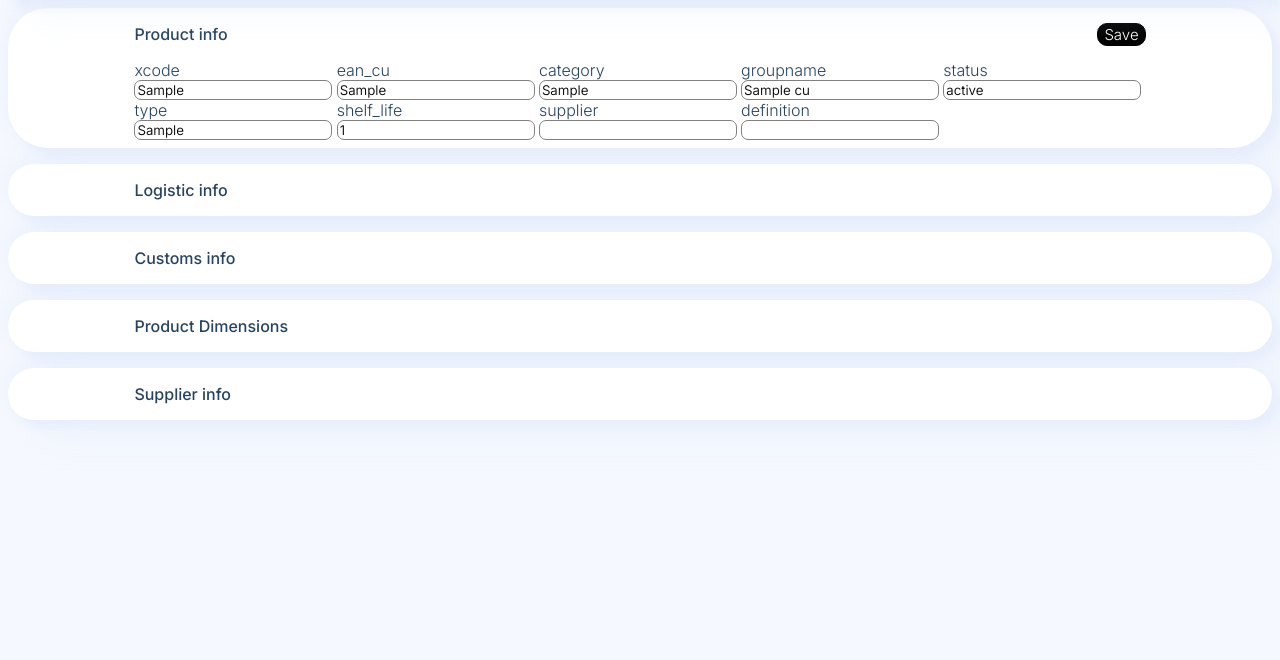
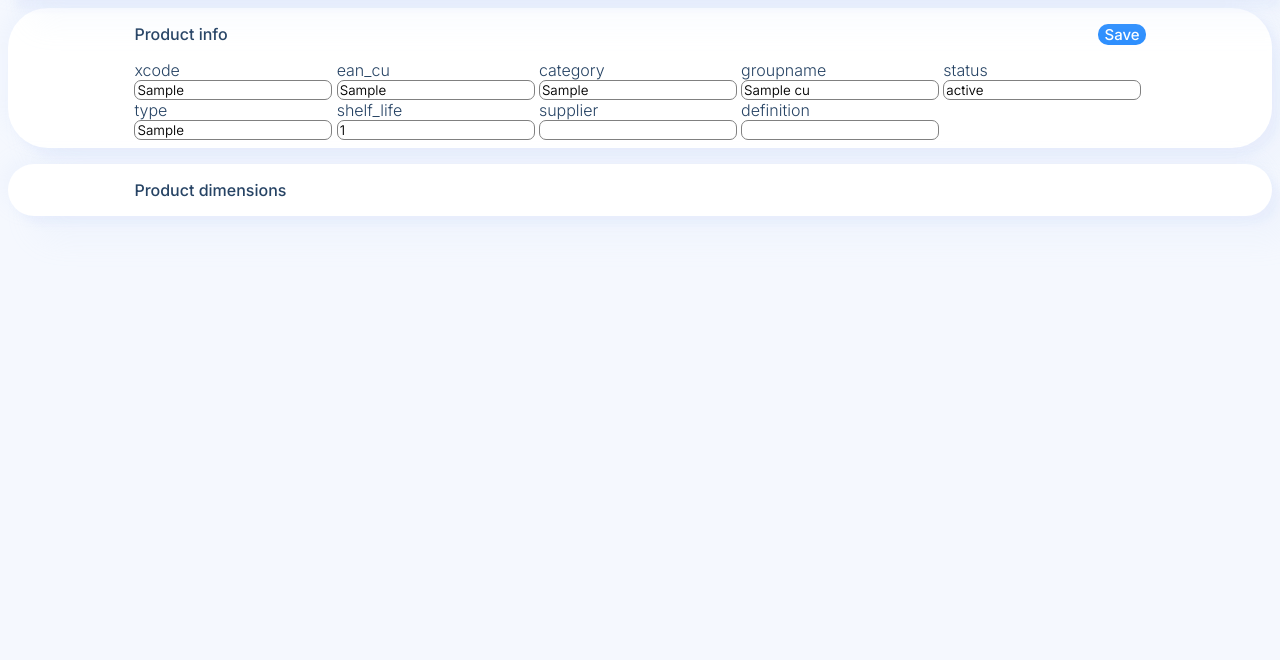
Before and after one commit to CrinGelele/mdananas, a Django app: page /root/cu/1/ in a window 1280 px wide. Shown: the part 80-740 px from the top of the page. Run offline with Django 5.2, Linux system fonts and the light colour scheme; tables that the repository leaves empty hold one stand-in row (values such as "Sample post").

Commit message:
CU page modifications

```diff
--- a/mdananas/root_service/models.py
+++ b/mdananas/root_service/models.py
@@ -1,4 +1,5 @@
 from django.db import models
+from math import pi
 
 class Supplier(models.Model):
     supplier_name = models.CharField(max_length=50, null=False)
@@ -28,3 +29,16 @@ class Cu(models.Model):
     class Meta:
        managed = False
        db_table = 'ROOT_REF_SKU_CU'
+
+class CuDimensions(models.Model):
+    root_cu = models.OneToOneField('Cu', on_delete=models.PROTECT, null=False)
+    length = models.FloatField(null=True)
+    width = models.FloatField(null=True)
+    height = models.FloatField(null=True)
+    diameter = models.FloatField(null=True)
+    volume = models.FloatField(null=True)
+    net_weight = models.FloatField(null=True)
+
+    class Meta:
+       managed = False
+       db_table = 'ROOT_REF_SKU_CU_Dimensions'
--- a/mdananas/root_service/templates/root_service/cu_page.html
+++ b/mdananas/root_service/templates/root_service/cu_page.html
@@ -13,31 +13,31 @@
             <div class="info-tab-label-form">
                     <div class="info-tab-label-form-field">
                         <label for="xcode_cu">xcode</label>
-                        <input class="info-tab-label-form-field-input" type="text" name="xcode_cu" value="{{cu.xcode_cu}}">
+                        <input class="info-tab-label-form-field-input" type="text" name="xcode_cu" value="{{cu.xcode_cu|default_if_none:""}}">
                     </div>
                     <div class="info-tab-label-form-field">
                         <label for="ean_cu">ean_cu</label>
-                        <input class="info-tab-label-form-field-input" type="text" name="ean_cu" value="{{cu.ean_cu}}">
+                        <input class="info-tab-label-form-field-input" type="text" name="ean_cu" value="{{cu.ean_cu|default_if_none:""}}">
                     </div>
                     <div class="info-tab-label-form-field">
                         <label for="category">category</label>
-                        <input class="info-tab-label-form-field-input" type="text" name="category" value="{{cu.category}}">
+                        <input class="info-tab-label-form-field-input" type="text" name="category" value="{{cu.category|default_if_none:""}}">
                     </div>
                     <div class="info-tab-label-form-field">
                         <label for="groupname">groupname</label>
-                        <input class="info-tab-label-form-field-input" type="text" name="groupname" value="{{cu.groupname}}">
+                        <input class="info-tab-label-form-field-input" type="text" name="groupname" value="{{cu.groupname|default_if_none:""}}">
                     </div>
                     <div class="info-tab-label-form-field">
                         <label for="status">status</label>
-                        <input class="info-tab-label-form-field-input" type="text" name="status" value="{{cu.status}}">
+                        <input class="info-tab-label-form-field-input" type="text" name="status" value="{{cu.status|default_if_none:""}}">
                     </div>
                     <div class="info-tab-label-form-field">
                         <label for="type">type</label>
-                        <input class="info-tab-label-form-field-input" type="text" name="type" value="{{cu.type}}">
+                        <input class="info-tab-label-form-field-input" type="text" name="type" value="{{cu.type|default_if_none:""}}">
                     </div>
                     <div class="info-tab-label-form-field">
                         <label for="shelf_life">shelf_life</label>
-                        <input class="info-tab-label-form-field-input" type="text" name="shelf_life" value="{{cu.shelf_life}}">
+                        <input class="info-tab-label-form-field-input" type="text" name="shelf_life" value="{{cu.shelf_life|default_if_none:""}}">
                     </div>
                     <div class="info-tab-label-form-field">
                         <label for="supplier">supplier</label>
@@ -50,37 +50,40 @@
             </div>
         </details>
     </form>
-    <details class="info-tab">
-        <summary class="info-tab-label">
-            <p>Logistic info</p>
-        </summary>
-        <form>
-            <input type="text">
-        </form>
-    </details>
-    <details class="info-tab">
-        <summary class="info-tab-label">
-            <p>Customs info</p>
-        </summary>
-        <form>
-            <input type="text">
-        </form>
-    </details>
-    <details class="info-tab">
-        <summary class="info-tab-label">
-            <p>Product Dimensions</p>
-        </summary>
-        <form>
-            <input type="text">
-        </form>
-    </details>
-    <details class="info-tab">
-        <summary class="info-tab-label">
-            <p>Supplier info</p>
-        </summary>
-        <form>
-            <input type="text">
-        </form>
-    </details>
+    <form action="save-dimensions/" method="POST">
+        {% csrf_token %}
+        <details class="info-tab">
+            <summary class="info-tab-label">
+                <p>Product dimensions</p>
+                <button class="info-tab-label-form-save-btn" type="submit">Save</button>
+            </summary>
+            <div class="info-tab-label-form">
+                    <div class="info-tab-label-form-field">
+                        <label for="length">length</label>
+                        <input class="info-tab-label-form-field-input" type="text" name="length" value="{{dimensions.length|default_if_none:""}}">
+                    </div>
+                    <div class="info-tab-label-form-field">
+                        <label for="width">width</label>
+                        <input class="info-tab-label-form-field-input" type="text" name="width" value="{{dimensions.width|default_if_none:""}}">
+                    </div>
+                    <div class="info-tab-label-form-field">
+                        <label for="height">height</label>
+                        <input class="info-tab-label-form-field-input" type="text" name="height" value="{{dimensions.height|default_if_none:""}}">
+                    </div>
+                    <div class="info-tab-label-form-field">
+                        <label for="diameter">diameter</label>
+                        <input class="info-tab-label-form-field-input" type="text" name="diameter" value="{{dimensions.diameter|default_if_none:""}}">
+                    </div>
+                    <div class="info-tab-label-form-field">
+                        <label for="volume">volume</label>
+                        <input class="info-tab-label-form-field-input" type="text" name="volume" value="{{dimensions.volume|default_if_none:""}}">
+                    </div>
+                    <div class="info-tab-label-form-field">
+                        <label for="net_weight">net_weight</label>
+                        <input class="info-tab-label-form-field-input" type="text" name="net_weight" value="{{dimensions.net_weight|default_if_none:""}}">
+                    </div>
+            </div>
+        </details>
+    </form>
 </body>
 {% endblock %}
--- a/mdananas/root_service/urls.py
+++ b/mdananas/root_service/urls.py
@@ -6,5 +6,7 @@ urlpatterns = [
     path('', views.main_page),
     path('ref_sku/', views.ref_sku),
     path('cu/<int:cu_id>/', views.cu_page, name='show_cu'),
-    path('cu/<int:cu_id>/save/', views.cu_page_save, name='save_cu')
+    path('cu/<int:cu_id>/save/', views.cu_page_save, name='save_cu'),
+    path('cu/<int:cu_id>/save-dimensions/', views.cu_page_save_dimensions, name='save_cu_dimensions'),
+    path('tu/<int:tu_id>/', views.tu_page, name='show_tu')
 ]
--- a/mdananas/root_service/views.py
+++ b/mdananas/root_service/views.py
@@ -1,7 +1,7 @@
 from django.http import HttpResponse
 from django.shortcuts import render, redirect
-from .models import Supplier, Cu
-from .forms import CuForm
+from .models import Supplier, Cu, CuDimensions
+from .forms import CuForm, CuDimensionsForm
 
 def main_page(request):
     return HttpResponse("Hello, world!")
@@ -12,7 +12,8 @@ def ref_sku(request):
 
 def cu_page(request, cu_id):
     cu_object = Cu.objects.get(id=cu_id)
-    return render(request, 'root_service/cu_page.html', context = {"cu": cu_object})
+    cu_dimensions, created_cu_dimensions = CuDimensions.objects.get_or_create(root_cu=cu_object)
+    return render(request, 'root_service/cu_page.html', context = {"cu": cu_object, "dimensions": created_cu_dimensions if created_cu_dimensions else cu_dimensions})
 
 def cu_page_save(request, cu_id):
     cu_object = Cu.objects.get(id=cu_id)
@@ -21,3 +22,17 @@ def cu_page_save(request, cu_id):
         if form.is_valid():
             form.save()
     return redirect('show_cu', cu_id=cu_id)
+
+def cu_page_save_dimensions(request, cu_id):
+    cu_object = Cu.objects.get(id=cu_id)
+    cu_dimensions, created_cu_dimensions = CuDimensions.objects.get_or_create(root_cu=cu_object)
+    if request.method == 'POST':
+        form = CuDimensionsForm(request.POST, instance=created_cu_dimensions if created_cu_dimensions else cu_dimensions)
+        if form.is_valid():
+            form.save()
+        else:
+            print(form.errors)
+    return redirect('show_cu', cu_id=cu_id)
+
+def tu_page(request, tu_id):
+    pass
--- a/mdananas/static/css/base.css
+++ b/mdananas/static/css/base.css
@@ -46,8 +46,7 @@ details > summary {
 
             span {
                 display: inline;
-                --tw-text-opacity: 1;
-                color: rgb(45 143 254 / var(--tw-text-opacity));
+                color: rgb(45 143 254 / 1);
                 font-weight: 500;
             }
         }
@@ -120,15 +119,15 @@ form {
     margin-top: auto;
     margin-bottom: auto;
     font-family: "Inter", sans-serif;
-    font-weight: 300;
+    font-weight: 500;
     font-style: normal;
-    background-color: black;
+    background-color: rgb(45 143 254 / 1);;
     color: white;
     font-size: 15px;
     justify-content: center;
     align-items: center;
     border-radius: 10px;
-    border: 1px solid black;
+    border: none ;
 }
 
 .info-tab-label-form-field {
--- a/mdananas/static/js/detail_btns.js
+++ b/mdananas/static/js/detail_btns.js
@@ -1,6 +1,11 @@
 window.onload = function() {
     let elements = document.querySelectorAll('.info-tab');
     elements.forEach((item) => {
+        if (item.open) {
+            item.querySelector('.info-tab-label-form-save-btn').style.display = 'block';
+        } else {
+            item.querySelector('.info-tab-label-form-save-btn').style.display = 'none';
+        }
         item.addEventListener('toggle', clickEvent = () => {
             btn = item.querySelector('.info-tab-label-form-save-btn');
             if (btn.style.display !== 'none') {
```
Also changed, not shown: mdananas/root_service/forms.py (+12 -1 lines), mdananas/root_service/migrations/0002_cudimensions.py (added).
